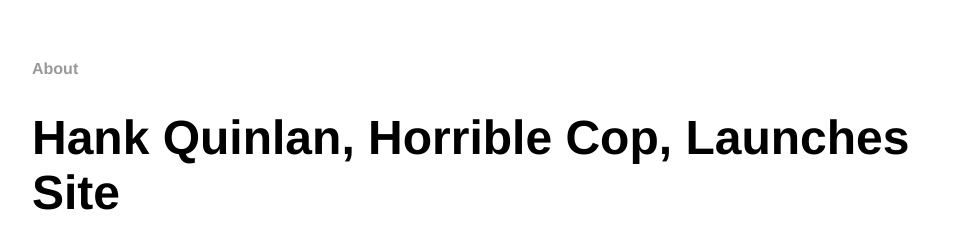
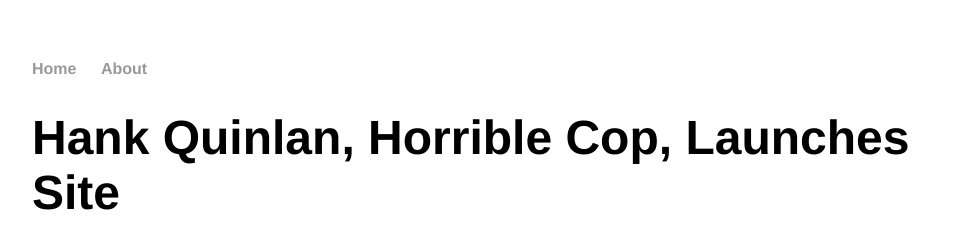
Before and after one commit to beyondthesurface/beyondthesurface.github.io, a Jekyll site: the page built from _posts/2014-04-30-hank-quinlan-site-launched.md, in a window 1280 px wide. Shown: the top 252 px of the page, without its empty margins (160-1119 px from the left). Built offline with Jekyll 4.4.1, drawn with Linux system fonts in a browser that asks for light colours.

Commit message:
Update default.html

```diff
--- a/_layouts/default.html
+++ b/_layouts/default.html
@@ -8,6 +8,7 @@
 		<body>
 			<nav>
 	    		<ul>
+		        	<li><a href="/default">Home</a></li>
 		        	<li><a href="/about">About</a></li>
 	    		</ul>
 			</nav>
```
